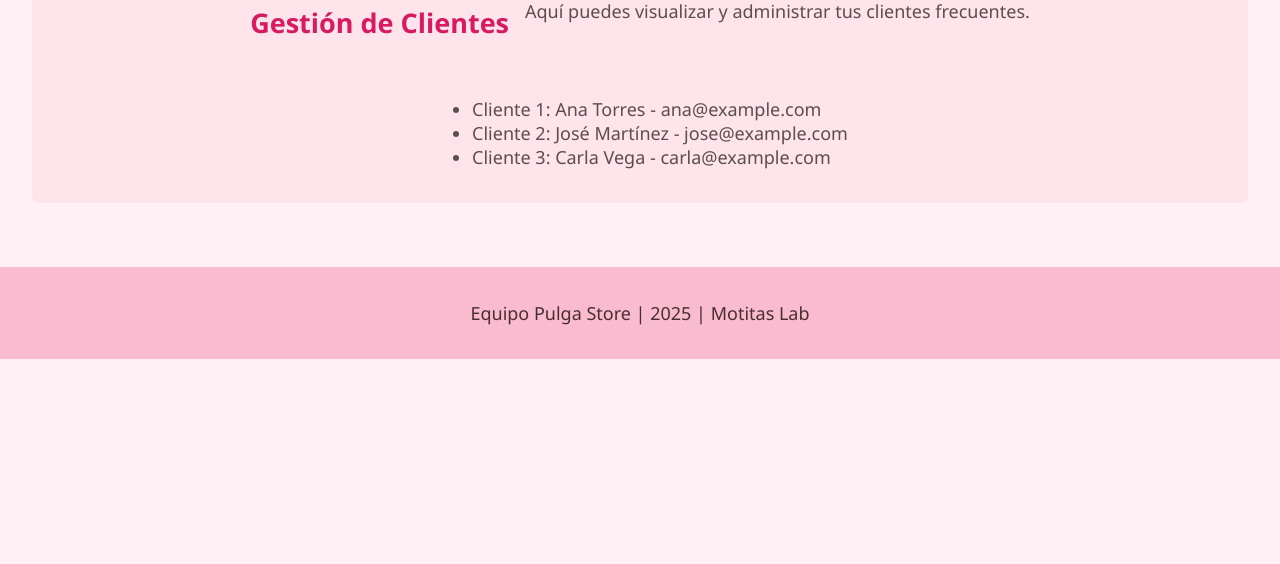
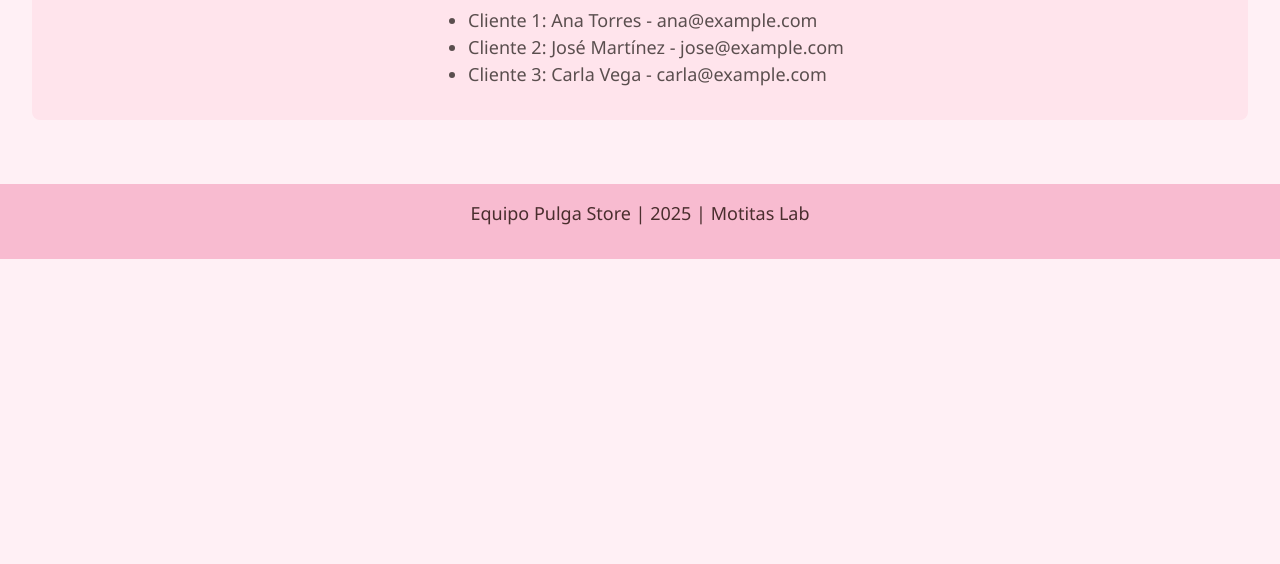
Before and after one commit to NoemiFagerstromLinck/PulgaStore, a plain HTML site: page clientes.html in a window 1280 px wide. Shown: the part 236-800 px from the top of the page. Drawn offline with nearby package versions, Linux system fonts and the light colour scheme.

Commit message:
Agreo meta viewport a páginas nuevas

```diff
--- a/clientes.html
+++ b/clientes.html
@@ -1,9 +1,11 @@
 <!DOCTYPE html>
 <html lang="es">
 <head>
-  <meta charset="UTF-8">
-  <title>Clientes - Pulga Store</title>
-  <link rel="stylesheet" href="style.css">
+    <meta charset="UTF-8">
+    <title>Clientes - Pulga Store</title>
+    <meta name="viewport" content="width=device-width, initial-scale=1">
+    <link href="https://cdn.jsdelivr.net/npm/bootstrap@5.3.0/dist/css/bootstrap.min.css" rel="stylesheet">
+    <link rel="stylesheet" href="style.css">
 </head>
 <body>
 
```
Also changed, not shown: pedidos.html (+5 -3 lines), seguimiento.html (+5 -3 lines).
